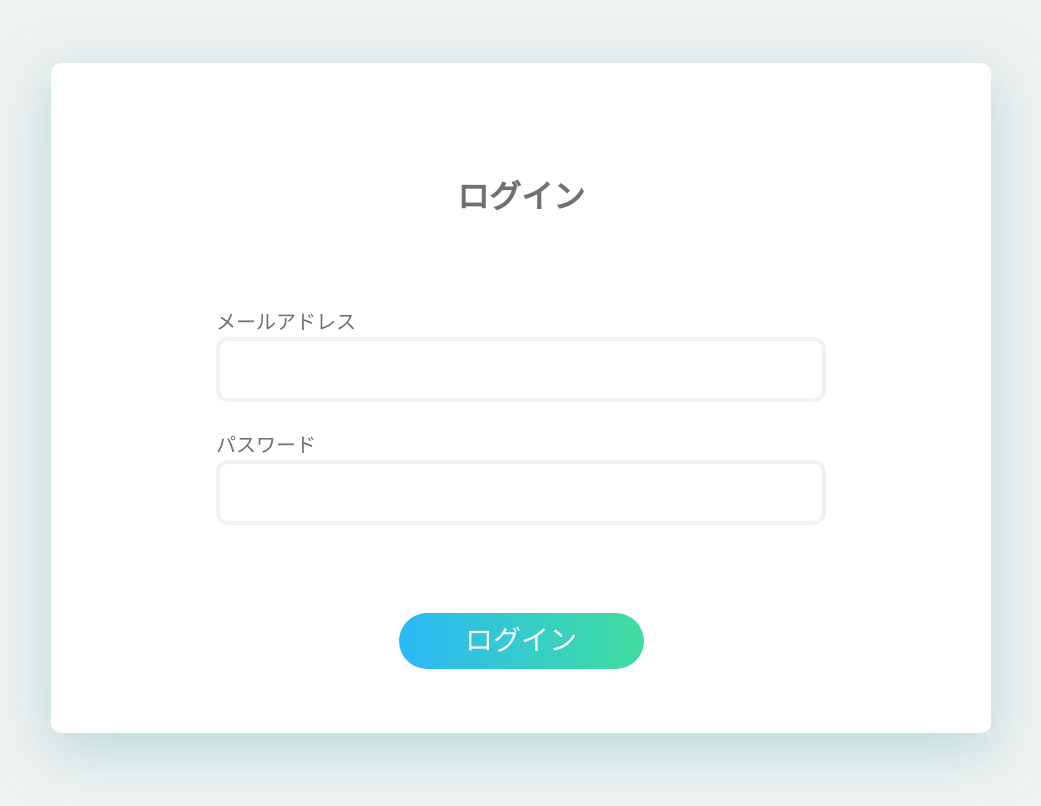
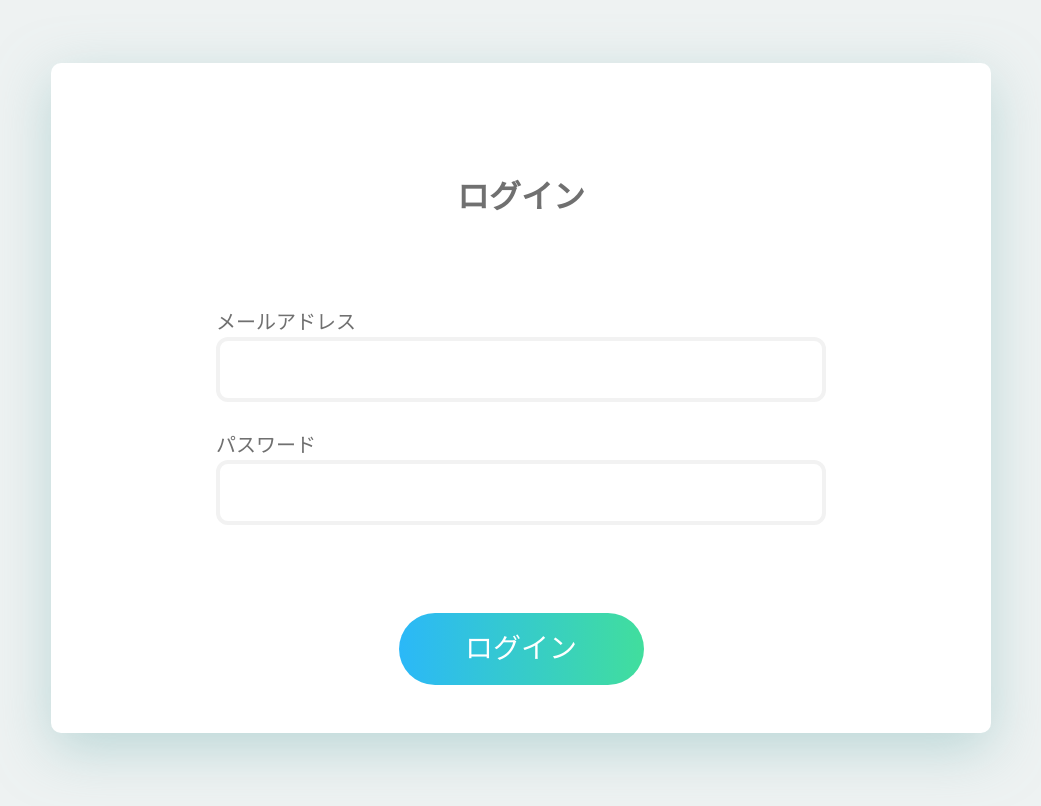
Before and after one commit to program-kitchen/crm-frontend, a Nuxt app: page /login in a window 1280 px wide. Shown: the part 142-948 px from the top of the page, without its empty margins (119-1160 px from the left). Built offline with nearby package versions, Linux system fonts and the light colour scheme.

Commit message:
add height to global button style

```diff
--- a/assets/css/style.css
+++ b/assets/css/style.css
@@ -15,6 +15,7 @@ html {
 }
 
 .crm-modal__button {
+  height: 7.2rem;
   background: transparent linear-gradient(270deg, #41de9d 0%, #2bb8f8 100%);
   padding: 0.7rem 1.5em;
   border: none;
```
